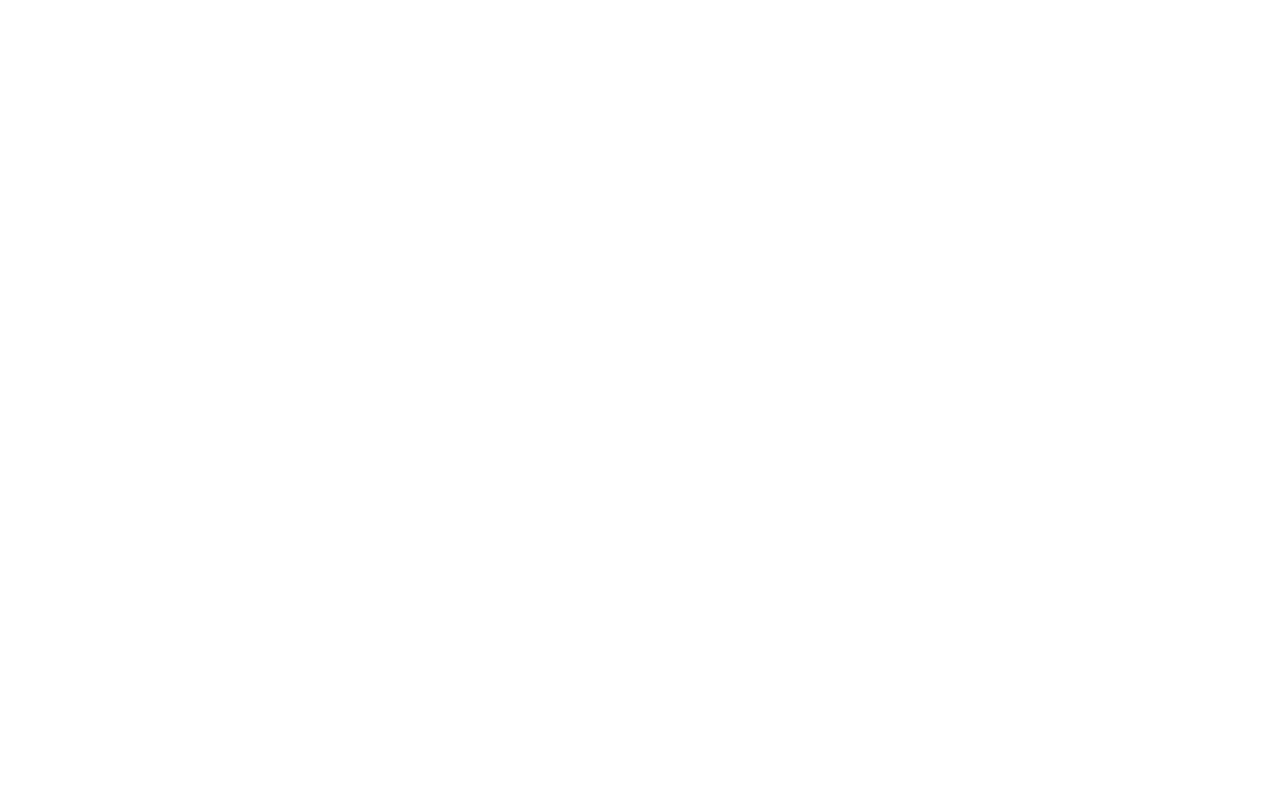
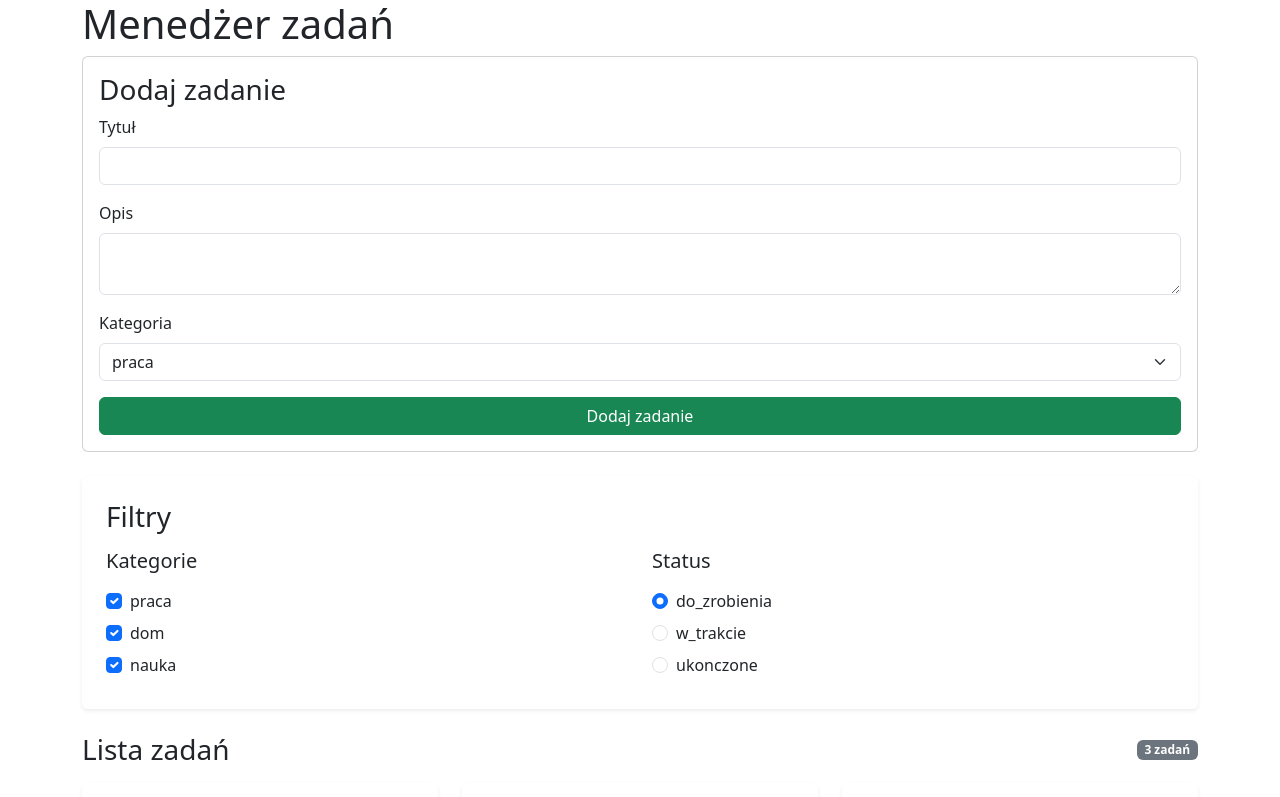
Before and after one commit to antodereq/react-zadanie-egzaminacyjne, a React (Vite) app: page / in a window 1280 px wide. Shown: the top 797 px of the page. Built offline with nearby package versions, Linux system fonts and the light colour scheme; the HTML template or start-up script is replaced by a standard one.

Commit message:
Wrzucenie importów do App.jsx

```diff
--- a/src/App.jsx
+++ b/src/App.jsx
@@ -1,11 +1,45 @@
+import { useState } from "react";
+import TaskFilter from "./components/TaskFilter";
+import TaskList from "./components/TaskList";
+import tasksList from "./data/tasks.json";
+import TaskForm from "./components/TaskForm";
 
 function App() {
+    const [tasks, setTasks] = useState(tasksList);
 
-  return (
-    <>
+    const [categories, setCategories] = useState([
+        { name: "praca", isChecked: true },
+        { name: "dom", isChecked: true },
+        { name: "nauka", isChecked: true },
+    ]);
 
-    </>
-  )
+    const statuses = ["do_zrobienia", "w_trakcie", "ukonczone"];
+
+    const [selectedStatus, setSelectedStatus] = useState("do_zrobienia");
+
+    return (
+        <div className="container">
+            <h1>Menedżer zadań</h1>
+
+            <TaskForm setTasks={setTasks} />
+
+            <TaskFilter
+                categories={categories}
+                setCategories={setCategories}
+                statuses={statuses}
+                selectedStatus={selectedStatus}
+                setSelectedStatus={setSelectedStatus}
+            />
+
+            <TaskList
+                tasks={tasks}
+                setTasks={setTasks}
+                categories={categories}
+                statuses={statuses}
+                selectedStatus={selectedStatus}
+            />
+        </div>
+    );
 }
 
-export default App
+export default App;
```
